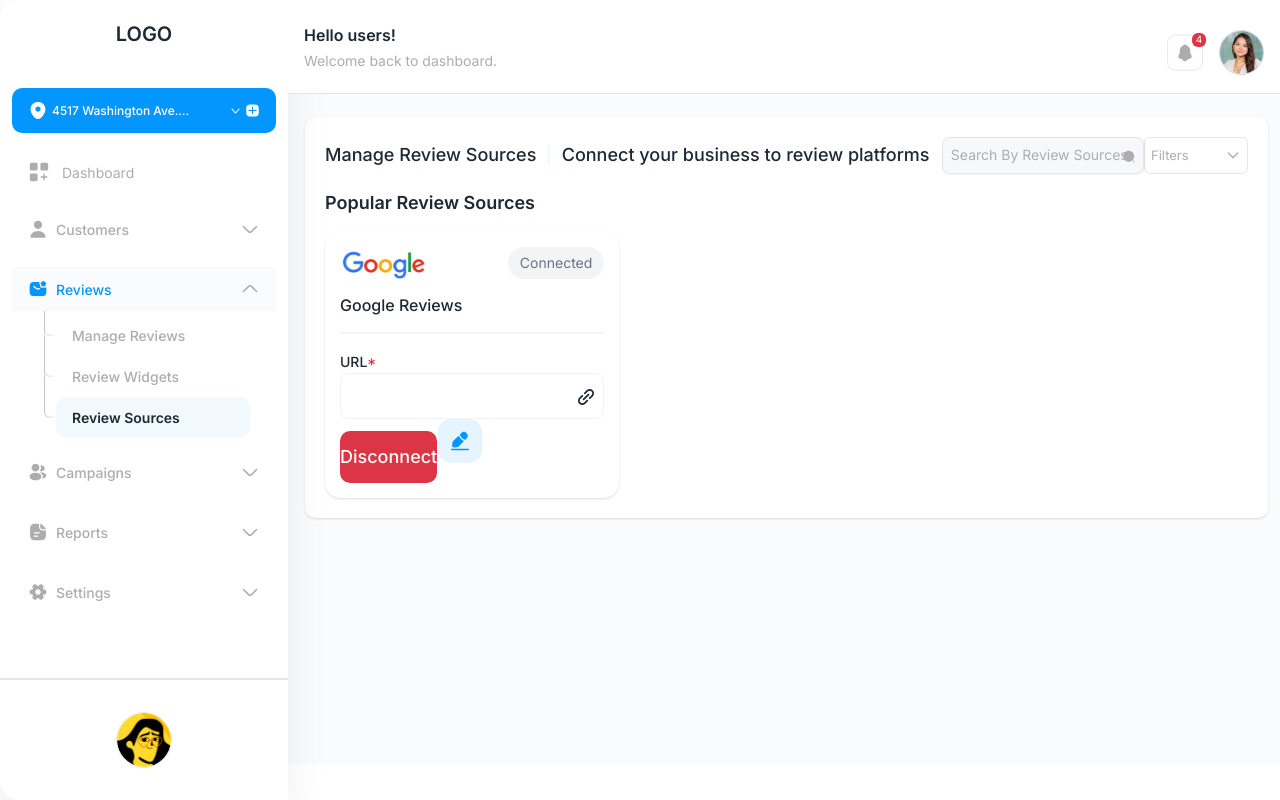
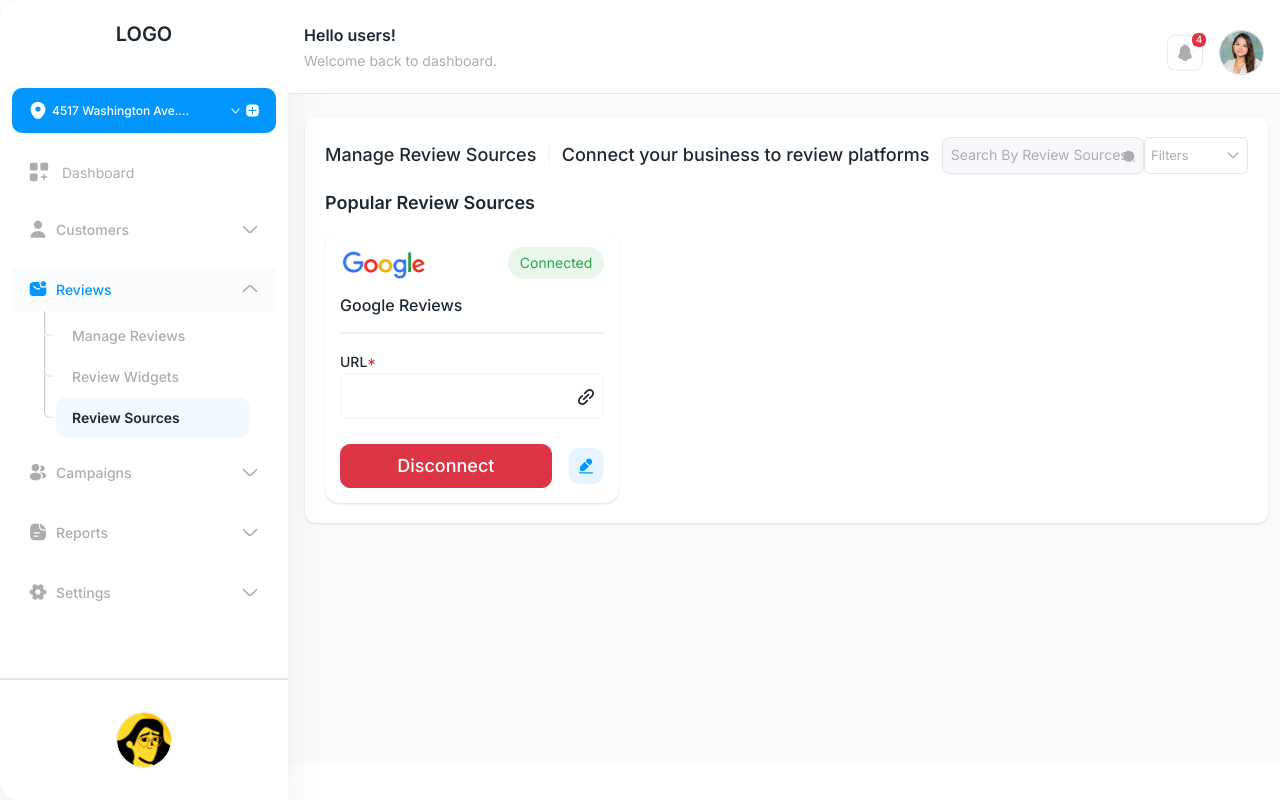
Before and after one commit to sumithub/rs-web-develop, a Next.js app: page /review-sources in a window 1280 px wide. Built offline with nearby package versions, Linux system fonts and the light colour scheme.

Commit message:
Popular Review Sources

```diff
--- a/src/app/review-sources/page.js
+++ b/src/app/review-sources/page.js
@@ -40,6 +40,15 @@ export default function ReviewSources() {
             <div className="pt-[15px]">
                 <h2 className="text-lg font-semibold">Popular Review Sources</h2>
                 <div className="pt-[15px] grid grid-cols-3 gap-5">
+                    <ReviewCard />
+                </div>
+            </div>
+        </div >
+    </AdminLayout >
+    )
+}
+function ReviewCard() {
+    return (
         <div className="p-[15px] shadow-sm rounded-[15px]">
             <div className="flex items-start justify-between">
                 <Image unoptimized={true} src="/images/google2.svg" alt="google2" width={87} height={36} />
@@ -56,19 +65,17 @@ export default function ReviewSources() {
                     icon="/images/add-link.svg"
                 />
             </div>
-                        <div>
-                            <button className="text-lg font-medium bg-danger py-3 rounded-[10px] text-white">
+            <div className="flex gap-4 mt-[25px]">
+                <button className="text-lg leading-none w-full font-medium bg-danger border border-danger py-3 rounded-[10px] text-white">
                     Disconnect
                 </button>
                 <button>
                     <Image unoptimized={true} src="/images/edit.svg" alt="edit" width={46} height={46} />
                 </button>
             </div>
+            {/* <button className="text-lg leading-none w-full font-medium bg-primary border border-primary hover:text-primary hover:bg-white py-3 rounded-[10px] mt-[25px] text-white">
+                            Connect
+                        </button> */}
         </div>
-                </div>
-            </div>
-        </div>
-    </AdminLayout>
-
     )
 }
--- a/src/components/Status.js
+++ b/src/components/Status.js
@@ -5,7 +5,7 @@ export default function Status({ status = "" }) {
     let s = status.toLowerCase()
     let bgClass = ""
 
-    if (s === "new" || s === "completed" || s === "active" || s === "vip") {
+    if (s === "new" || s === "completed" || s === "active" || s === "vip" || s === "connected") {
         bgClass = "bg-[#28A7451A] text-success";
     } else if (s === "responded" || s === "draft" || s === "priority") {
         bgClass = "bg-[#0396FF1A] text-primary";
@@ -18,14 +18,11 @@ export default function Status({ status = "" }) {
         bgClass = "bg-[#FFC1071A] text-[#FFC107]";
     } else if (s === "suspended" || s === "at risk") {
         bgClass = "bg-[#ff00001A] text-[#ff0000]";
-    } else if (s === "pending") {
+    } else if (s === "pending" || s === "not_connected") {
         bgClass = "bg-[#A9A9A91A] text-[#A9A9A9]";
     } else {
         bgClass = "bg-gray-100 text-gray-500";
     }
-    // else if (s === "connected") {
-    //     bgClass = "bg-[#A9A9A91A] text-[#A9A9A9]";
-    // }
 
 
     return <div>
```
Lines whose indentation alone changed are shown as unchanged.
